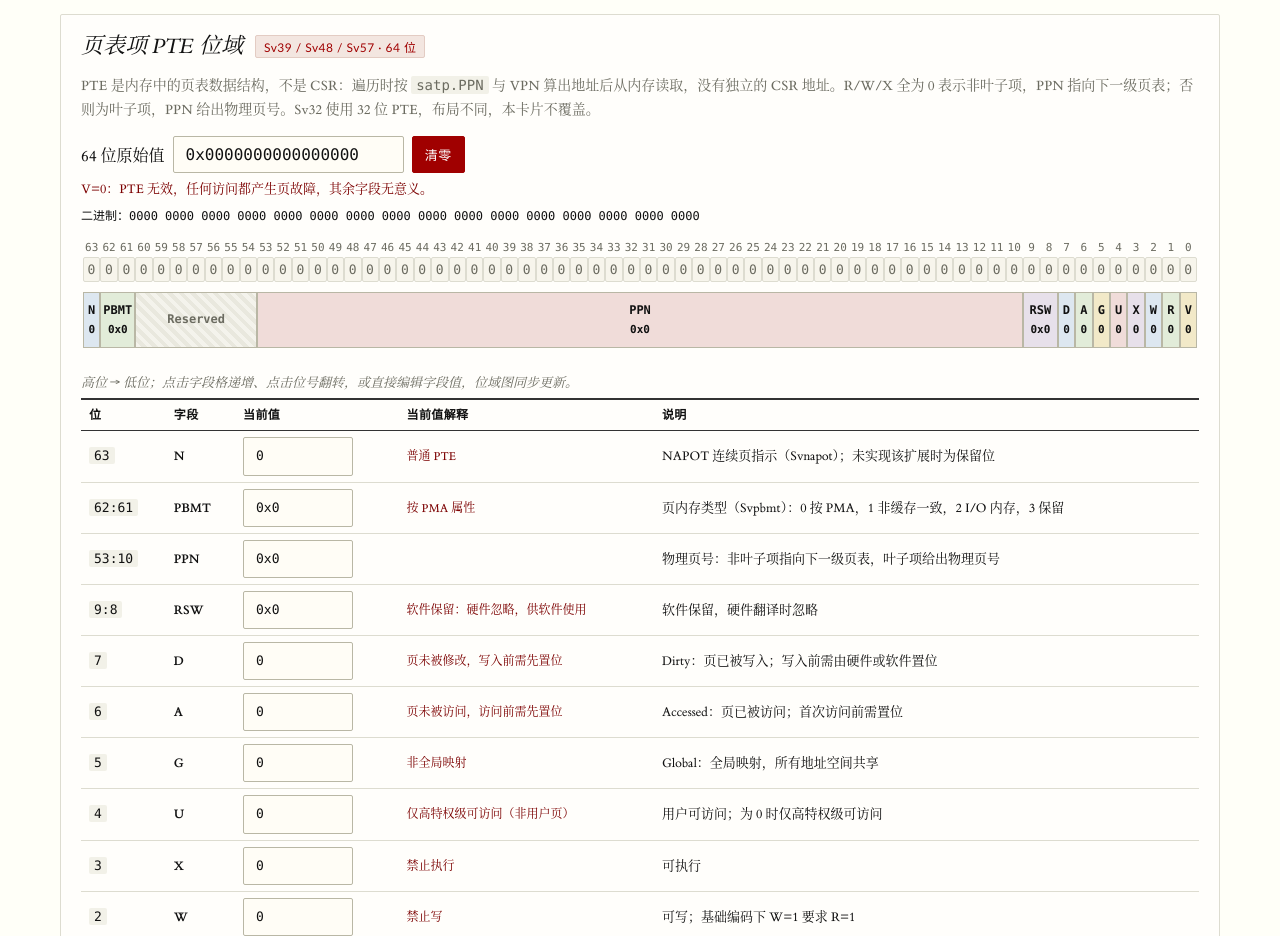
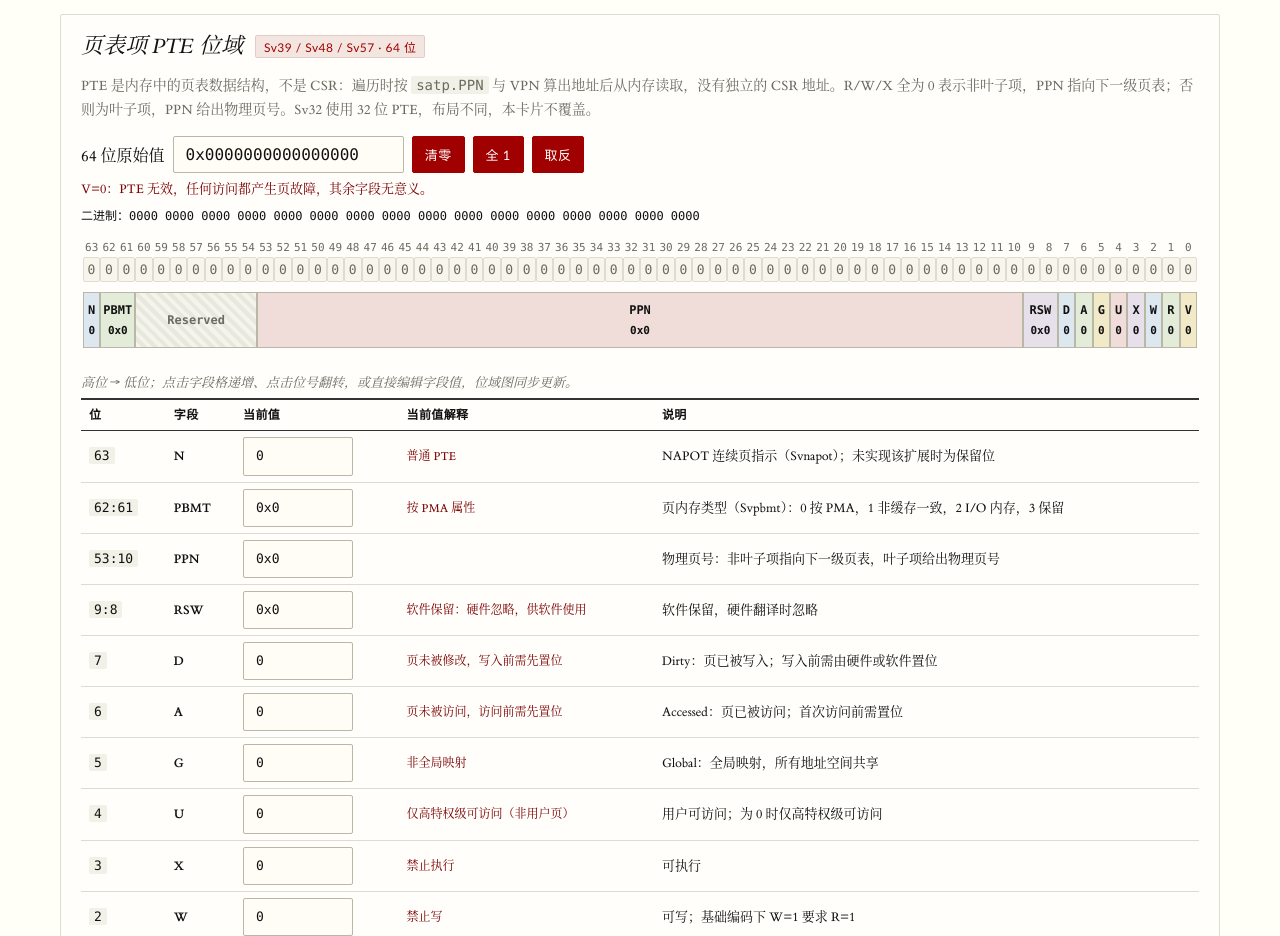
Before and after one commit to zhyantao/riscv-bitlab, a plain HTML site: page translation.html in a window 1280 px wide. Shown: the part 2240-3176 px from the top of the page. Drawn offline with Linux system fonts and the light colour scheme.

Commit message:
Enhance PTE display and interaction features

```diff
--- a/translation.html
+++ b/translation.html
@@ -34,16 +34,29 @@
   .walk svg { display:block; width:100%; height:auto; min-width:900px; }
   .result { line-height:1.9; font-size:14px; overflow-wrap:anywhere; }
   ol { padding-left:24px; font-size:14px; line-height:1.9; }
-  .pte-scroll { overflow-x:auto; padding:4px 2px 8px; }
-  .pte-bitvalues, .pte-cells { display:grid; grid-template-columns:repeat(64,minmax(0,1fr)); min-width:1024px; }
+  .pte-scroll { overflow-x:auto; padding:4px 2px 8px; contain:layout paint; }
+  .pte-bitvalues, .pte-cells { display:grid; grid-template-columns:repeat(64,minmax(0,1fr)); min-width:1024px; contain:layout paint; }
   .pte-bitvalues { margin-bottom:10px; }
   .pte-bitvalues .bit-value { padding:4px 0; font:13px var(--mono); cursor:pointer; }
-  .pte-cell { min-width:0; min-height:56px; padding:6px 2px; display:flex; flex-direction:column; align-items:center; justify-content:center; gap:4px; border:1px solid #b9b7a5; font:600 12px/1.4 var(--mono); cursor:pointer; }
+  .pte-cell { min-width:0; min-height:56px; padding:6px 2px; display:flex; flex-direction:column; align-items:center; justify-content:center; gap:4px; border:1px solid #b9b7a5; font:600 12px/1.4 var(--mono); cursor:pointer; position:relative; user-select:none; -webkit-user-select:none; }
   .pte-cell.rsv { cursor:default; }
   .pte-cell .pte-cell-value { font-size:11px; }
-  .pte-cell.nonzero { box-shadow:inset 0 -3px var(--accent); }
+  .pte-cell::after {
+    content: "";
+    position: absolute;
+    left: 0;
+    right: 0;
+    bottom: 0;
+    height: 3px;
+    background: var(--accent);
+    opacity: 0;
+    transition: opacity .08s ease;
+    pointer-events: none;
+  }
+  .pte-cell.nonzero::after { opacity: 1; }
   .pte-value-row { display:flex; flex-wrap:wrap; align-items:center; gap:8px; margin:12px 0 6px; }
   .pte-value-row input { width:24ch; }
+  .pte-ops { display:flex; flex-wrap:wrap; gap:8px; }
   .pte-binary { display:block; font:12px/1.8 var(--mono); margin:6px 0; overflow-wrap:anywhere; }
   .pte-error { font-size:13px; }
   .pte-summary { font-size:13px; color:#7c0000; margin:6px 0; }
@@ -150,7 +163,11 @@
     <div class="pte-value-row">
       <label for="pte-value">64 位原始值</label>
       <input id="pte-value" type="text" value="0x0000000000000000" spellcheck="false" autocomplete="off" aria-describedby="pte-error">
-      <button id="pte-reset" type="button">清零</button>
+      <span class="pte-ops">
+        <button id="pte-reset" type="button" title="所有位置 0">清零</button>
+        <button id="pte-fill" type="button" title="所有位置 1">全 1</button>
+        <button id="pte-invert" type="button" title="所有位按位取反（NOT）">取反</button>
+      </span>
     </div>
     <p id="pte-error" class="error pte-error" role="alert"></p>
     <p id="pte-summary" class="pte-summary" aria-live="polite"></p>
@@ -487,6 +504,8 @@ const PTE_BOOL = {
 };
 let pteValue = 0n;
 const pteFieldRows = [];
+const pteBitButtons = [];
+const pteCellEls = [];
 
 function pteBitMask(bits) { return (1n << BigInt(bits)) - 1n; }
 function pteReadField(hi, lo) { return (pteValue >> BigInt(lo)) & pteBitMask(hi - lo + 1); }
@@ -526,13 +545,13 @@ function renderPte(origin) {
   document.getElementById('pte-error').textContent = '';
   document.getElementById('pte-binary').textContent = '二进制：' + pteValue.toString(2).padStart(64, '0').match(/.{1,4}/g).join(' ');
   document.getElementById('pte-summary').textContent = pteLeafSummary();
-  document.querySelectorAll('#pte-bitvalues .bit-value').forEach((btn, i) => {
+  pteBitButtons.forEach((btn, i) => {
     const bit = 63 - i;
     const on = ((pteValue >> BigInt(bit)) & 1n) === 1n;
     btn.textContent = on ? '1' : '0';
     btn.setAttribute('aria-pressed', String(on));
   });
-  document.querySelectorAll('#pte-cells .pte-cell').forEach((cell, i) => {
+  pteCellEls.forEach((cell, i) => {
     const field = PTE_FIELDS[i];
     if (field.reserved) return;
     const fv = pteReadField(field.hi, field.lo);
@@ -567,6 +586,7 @@ function initPteEditor() {
     btn.setAttribute('aria-label', 'PTE bit ' + bit + '，点击翻转');
     btn.addEventListener('click', () => { pteValue ^= 1n << BigInt(bit); renderPte(); });
     bitValues.appendChild(btn);
+    pteBitButtons.push(btn);
   }
   PTE_FIELDS.forEach((field, index) => {
     const width = field.hi - field.lo + 1;
@@ -592,6 +612,7 @@ function initPteEditor() {
       });
     }
     cells.appendChild(cell);
+    pteCellEls.push(cell);
   });
   PTE_FIELDS.forEach(field => {
     if (field.reserved) return;
@@ -639,7 +660,10 @@ function initPteEditor() {
       valueInput.setAttribute('aria-invalid', 'true');
     }
   });
+  const pteMask = pteBitMask(64);
   document.getElementById('pte-reset').addEventListener('click', () => { pteValue = 0n; renderPte(); });
+  document.getElementById('pte-fill').addEventListener('click', () => { pteValue = pteMask; renderPte(); });
+  document.getElementById('pte-invert').addEventListener('click', () => { pteValue = pteMask ^ pteValue; renderPte(); });
   renderPte();
 }
 
```
